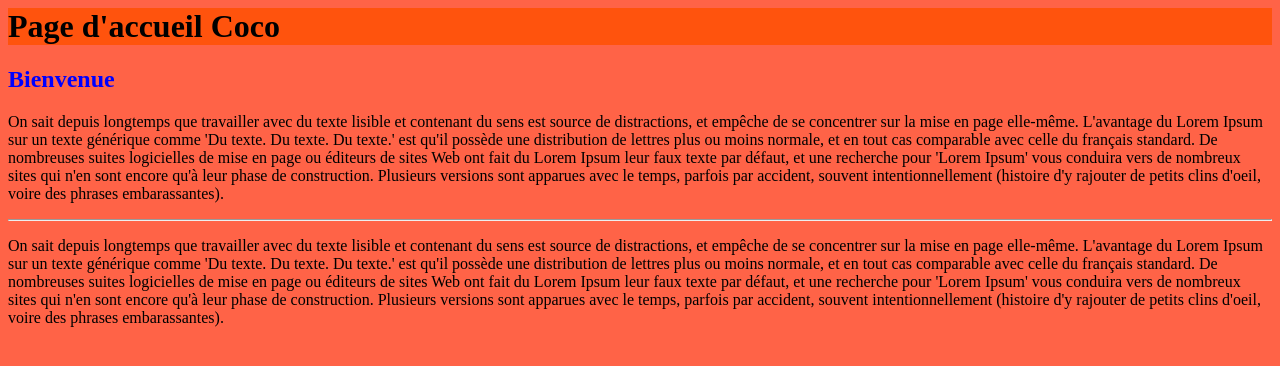
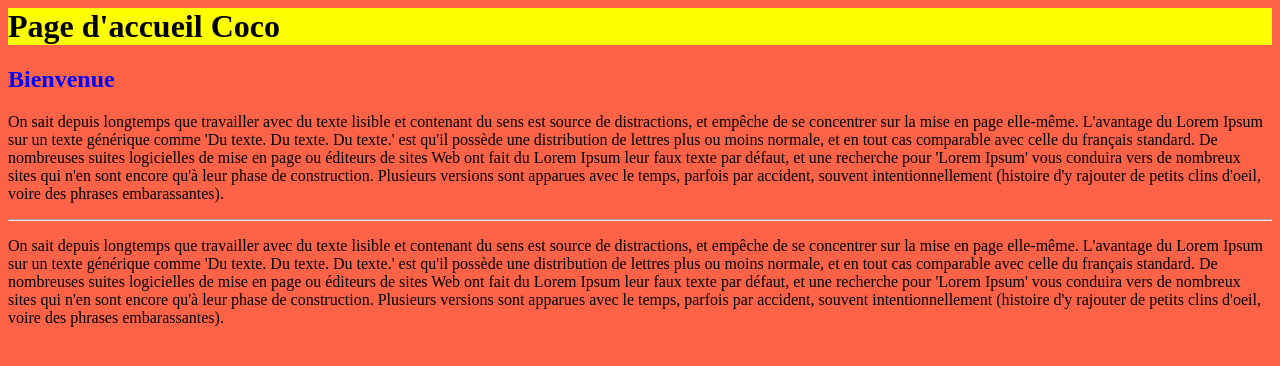
Before and after one commit to Shanowar/coco, a plain HTML site: page index.html in a window 1280 px wide. Drawn offline with Linux system fonts and the light colour scheme.

Commit message:
changement de bg couleur h1 en jaune

```diff
--- a/index.html
+++ b/index.html
@@ -4,7 +4,7 @@
 	<title> Projet coco </title>
 	<style>
 	h1 {
-	background: #ff530D;
+	background: yellow;
 	}
 
 	h2 {
```
